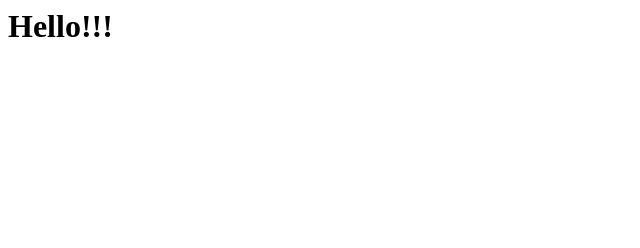
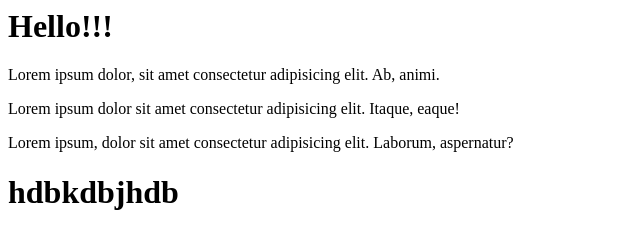
Before and after one commit to Mahesh-2903/localrepo, a plain HTML site: page index.html in a window 1280 px wide. Shown: the whole page, without its empty margins (0-640 px from the left). Drawn offline with Linux system fonts and the light colour scheme.

Commit message:
Add new h1 tag

```diff
--- a/index.html
+++ b/index.html
@@ -1 +1,5 @@
 <h1>Hello!!!</h1>
+<p>Lorem ipsum dolor, sit amet consectetur adipisicing elit. Ab, animi.</p>
+<p>Lorem ipsum dolor sit amet consectetur adipisicing elit. Itaque, eaque!</p>
+<p>Lorem ipsum, dolor sit amet consectetur adipisicing elit. Laborum, aspernatur?</p>
+<h1>hdbkdbjhdb</h1>
```
